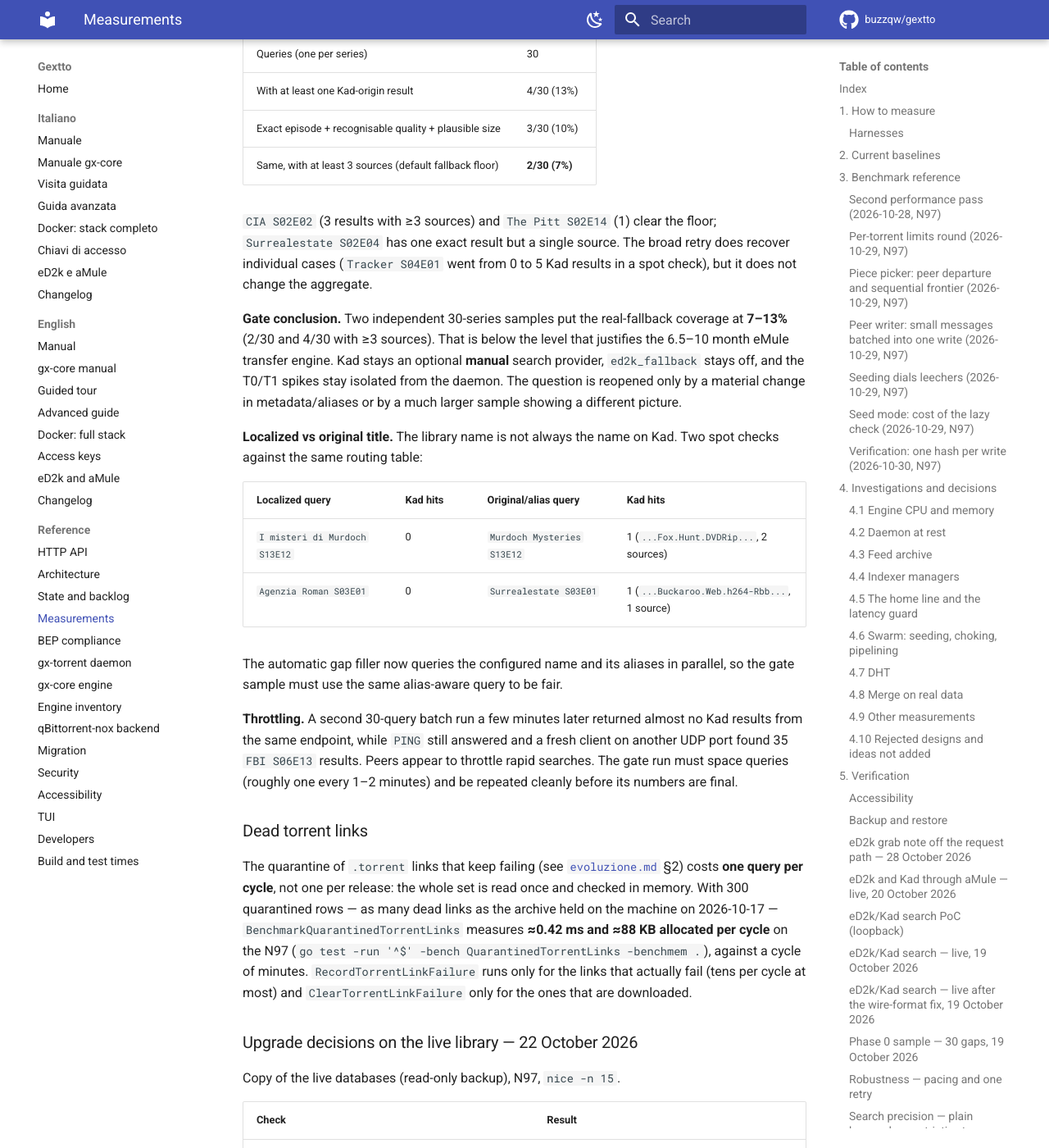
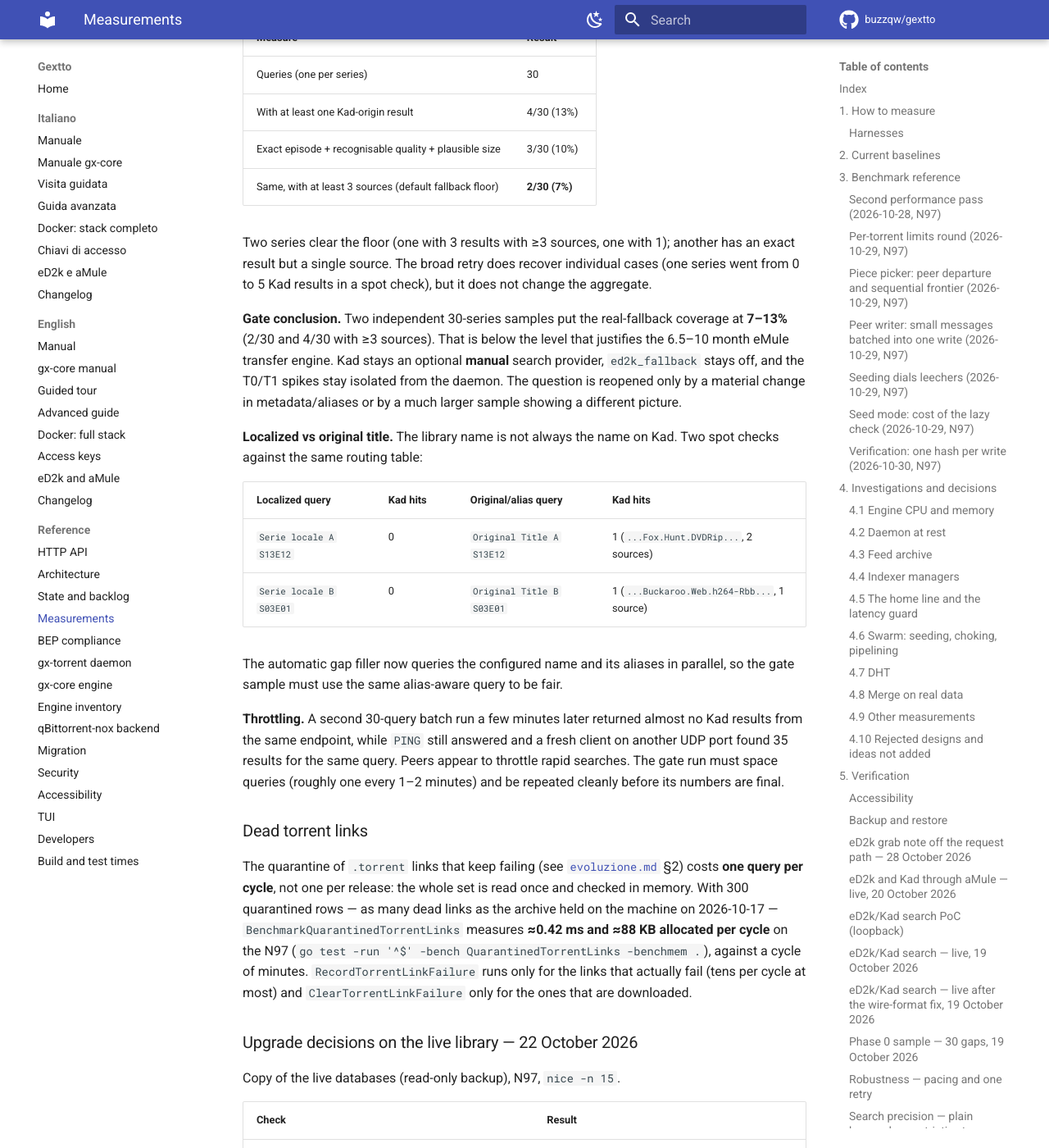
Before and after one commit to buzzqw/gextto, an MkDocs documentation site: the page built from docs/measurements.md, in a window 1280 px wide and 1400 px high, scrolled down 35935 px. Shown: the whole window at 82% size. Built offline with MkDocs 1.6.1 and Material for MkDocs 9.7.7, drawn with Linux system fonts in a browser that asks for light colours; comment, search, counter and statistics services are not loaded; some of the changed text lies outside the part shown.

Commit message:
Keep series and episode titles out of the documents
The changelog named a series and one of its episode files as an example,
and the measurements and manuals did the same for other titles. The
entries now describe the case without naming it: generic sample names in
the changelog, placeholders (Series A, <series>, example movie 1999) in
the measurements, and a made-up title wherever a term with spaces had to
be shown. AGENTS.md states the rule for every document.

```diff
--- a/docs/measurements.md
+++ b/docs/measurements.md
@@ -853,7 +853,8 @@ throw-away `--config-dir`, ports not forwarded (Low ID, Kad firewalled),
   (`GEXTTO_AMULE_EC=… go test ./internal/amule/ -run Live`, 0.05 s);
 - after `Connect`, Kad and the eD2k server (eMule Sunrise, ~47 600 users) were
   up within ~15 s;
-- `FBI S06E13`: **14** Kad results and **12** global server results, each
+- `Series A S06E13` (titles in this document are replaced with placeholders):
+  **14** Kad results and **12** global server results, each
   collected over a 40 s window, with the episode (WEB, HDTV, 1080p variants) at
   1–2 sources on a firewalled client.
 
@@ -968,7 +969,7 @@ smaller.
 Caveats: the result set is capped at 500, the match is a regex on the name
 (no download validation), localized series titles were used as-is, and the
 sample is a single run. The even spread also put nine episodes of the same
-series (`I misteri di Murdoch`) in the 30, so the next run should stratify by
+series (one of them, a localized title) in the 30, so the next run should stratify by
 series (one episode per show). Most of the 27 "Kad hits" were unrelated files
 that shared the longest token (for example every show with `S04E01`).
 
@@ -981,16 +982,16 @@ this change, so it measures the pre-retry behaviour.
 
 ### Search precision — plain keyword vs restrictive tree
 
-A/B on the same routing table (`gx-ed2k` 1.1.12, `fbi`/`elsbeth` targets):
+A/B on the same routing table (`gx-ed2k` 1.1.12, two series targets):
 
 | Query | Plain keyword | Restrictive AND tree |
 |---|---|---|
-| `FBI S06E13` | 500 results, no exact match in the first page | 35 results, includes `FBI.S06E13...` |
-| `Elsbeth S04E02` | 500 results, mostly other Elsbeth episodes | 42 results, `S04E02` variants with 6–8 sources |
+| `Series A S06E13` | 500 results, no exact match in the first page | 35 results, includes `Series.A.S06E13...` |
+| `Series B S04E02` | 500 results, mostly other episodes of the same series | 42 results, `S04E02` variants with 6–8 sources |
 
 The tree target is the first real title word; episode markers, years and
 quality tags are skipped for the target but kept in the AND filter, and stop
-words are dropped so `The.Matrix.1999.mkv` still matches.
+words are dropped so `Example.Movie.1999.mkv` still matches.
 
 ### Phase 0 stratified sample — 30 series, 19 October 2026
 
@@ -1006,10 +1007,9 @@ One already-aired gap per series (30 series in the gap list), query
 | Same, with at least 2 sources | 5/30 (17%) |
 | Same, with at least 3 sources (default fallback floor) | 4/30 (13%) |
 
-The four series that clear the real floor are `9-1-1`, `CIA`, `Elsbeth` and
-`Scrubs`; `Surrealestate` (Agenzia Roman) and `FBI S03E12` have an exact,
-qualified result but only 1–2 sources. `Strike S04E01` has an exact name but no
-recognisable quality in the name. The other 23 series returned no exact Kad
+Four series clear the real floor; two more have an exact, qualified result but
+only 1–2 sources, and one has an exact name but no recognisable quality in the
+name. The other 23 series returned no exact Kad
 result; many of those queries still returned 500 eD2k **server** results with
 unrelated names, which confirms that the restrictive tree filtered the Kad
 bucket rather than filling it with noise.
@@ -1029,10 +1029,10 @@ retry and the episode-variant filter:
 | Exact episode + recognisable quality + plausible size | 3/30 (10%) |
 | Same, with at least 3 sources (default fallback floor) | **2/30 (7%)** |
 
-`CIA S02E02` (3 results with ≥3 sources) and `The Pitt S02E14` (1) clear the
-floor; `Surrealestate S02E04` has one exact result but a single source. The
-broad retry does recover individual cases (`Tracker S04E01` went from 0 to 5
-Kad results in a spot check), but it does not change the aggregate.
+Two series clear the floor (one with 3 results with ≥3 sources, one with 1);
+another has an exact result but a single source. The broad retry does recover
+individual cases (one series went from 0 to 5 Kad results in a spot check), but
+it does not change the aggregate.
 
 **Gate conclusion.** Two independent 30-series samples put the real-fallback
 coverage at **7–13%** (2/30 and 4/30 with ≥3 sources). That is below the level
@@ -1046,15 +1046,15 @@ Kad. Two spot checks against the same routing table:
 
 | Localized query | Kad hits | Original/alias query | Kad hits |
 |---|---|---|---|
-| `I misteri di Murdoch S13E12` | 0 | `Murdoch Mysteries S13E12` | 1 (`...Fox.Hunt.DVDRip...`, 2 sources) |
-| `Agenzia Roman S03E01` | 0 | `Surrealestate S03E01` | 1 (`...Buckaroo.Web.h264-Rbb...`, 1 source) |
+| `Serie locale A S13E12` | 0 | `Original Title A S13E12` | 1 (`...Fox.Hunt.DVDRip...`, 2 sources) |
+| `Serie locale B S03E01` | 0 | `Original Title B S03E01` | 1 (`...Buckaroo.Web.h264-Rbb...`, 1 source) |
 
 The automatic gap filler now queries the configured name and its aliases in
 parallel, so the gate sample must use the same alias-aware query to be fair.
 
 **Throttling.** A second 30-query batch run a few minutes later returned almost
 no Kad results from the same endpoint, while `PING` still answered and a fresh
-client on another UDP port found 35 `FBI S06E13` results. Peers appear to
+client on another UDP port found 35 results for the same query. Peers appear to
 throttle rapid searches. The gate run must space queries (roughly one every
 1–2 minutes) and be repeated cleanly before its numbers are final.
 
@@ -1206,8 +1206,8 @@ CGO_ENABLED=0 go test . -run '^$' -bench '^BenchmarkMediaIntegrityDetail$' -benc
 ### Gap fill on eD2k — 1 November 2026
 
 aMule runs one search at a time and answers in about a minute on this library, so
-the unit of cost is the query, not the episode. A series with 37 gaps (Walker,
-seasons 2 and 3) was answered by **2 season queries, about 1 minute each**, which
+the unit of cost is the query, not the episode. A series with 37 gaps across two
+seasons was answered by **2 season queries, about 1 minute each**, which
 returned 35 usable copies; one query per episode would have been 37 waits, spread
 over the deep pass at five gaps per cycle (`gap_deep_max_per_cycle`) and shared
 with every other series with gaps, so days of calendar time for the same result.
```
Also changed, not shown: other parts of docs/measurements.md (+6 -6 lines), AGENTS.md (+11 -2 lines), changelog.en.md (+2 -2 lines), changelog.md (+2 -2 lines), docs/MANUAL.en.md (+1 -1 lines), docs/MANUAL.it.md (+1 -1 lines), docs/gx-torrent.md (+1 -1 lines).
